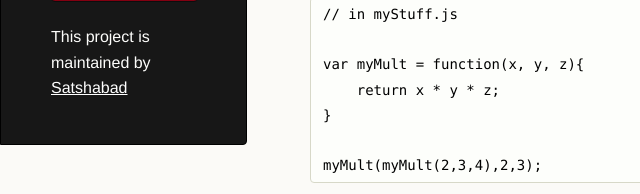
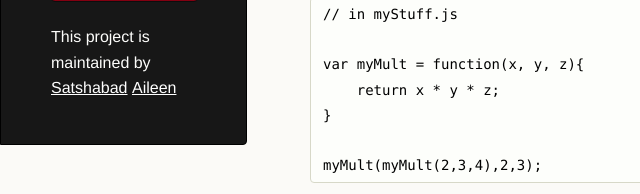
Before and after one commit to Satshabad/jaspect, a plain HTML site: page index.html in a window 1280 px wide. Shown: the part 310-504 px from the top of the page, 0-640 px from the left. Drawn offline with Linux system fonts and the light colour scheme.

Commit message:
added author

```diff
--- a/index.html
+++ b/index.html
@@ -3,7 +3,7 @@
   <head>
     <meta charset="utf-8">
     <meta http-equiv="X-UA-Compatible" content="chrome=1">
-    <title>Jaspect by Satshabad</title>
+    <title>Jaspect</title>
 
     <link rel="stylesheet" href="stylesheets/styles.css">
     <link rel="stylesheet" href="stylesheets/pygment_trac.css">
@@ -25,7 +25,7 @@
           <li><a class="buttons github" href="https://github.com/Satshabad/jaspect">View On GitHub</a></li>
         </ul>
 
-        <p class="header">This project is maintained by <a class="header name" href="https://github.com/Satshabad">Satshabad</a></p>
+        <p class="header">This project is maintained by <a class="header name" href="https://github.com/Satshabad">Satshabad</a>  <a class="header name" href="https://github.com/aca08">Aileen</a></p>
 
 
       </header>
```
